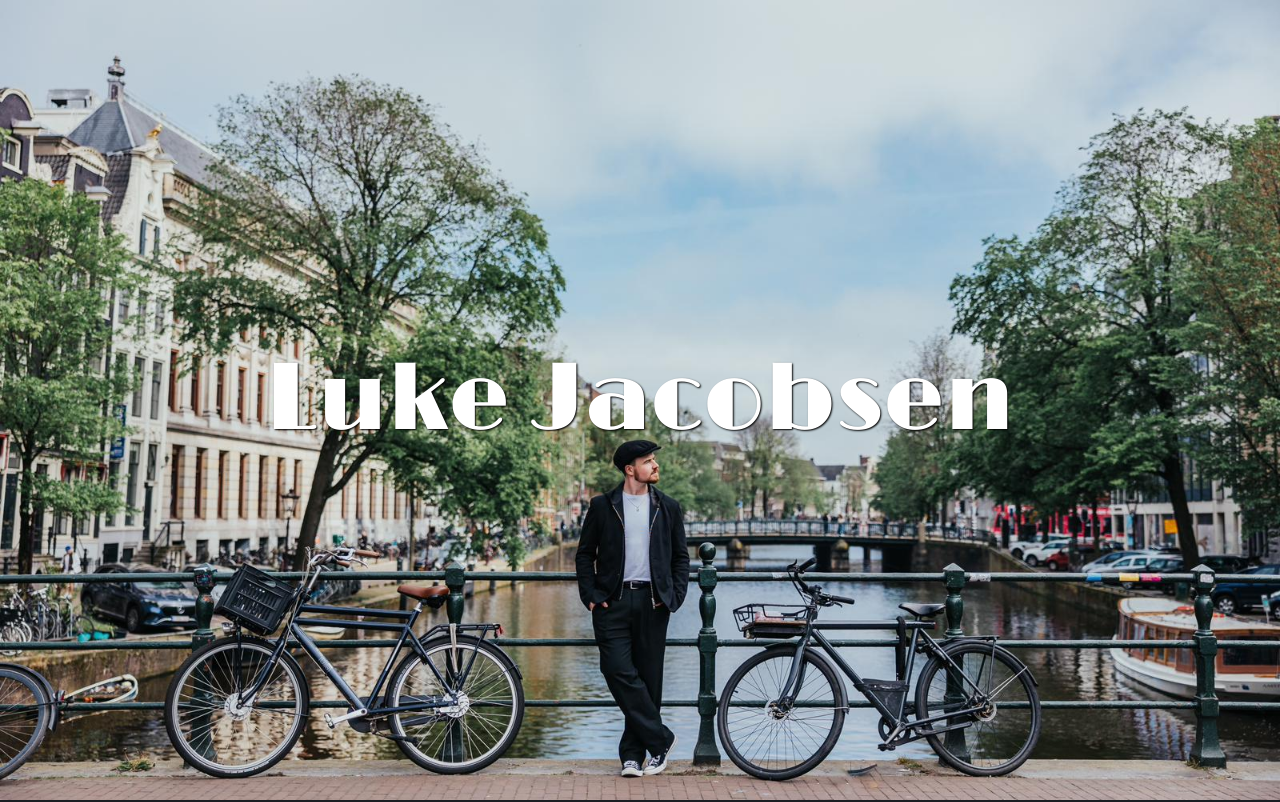
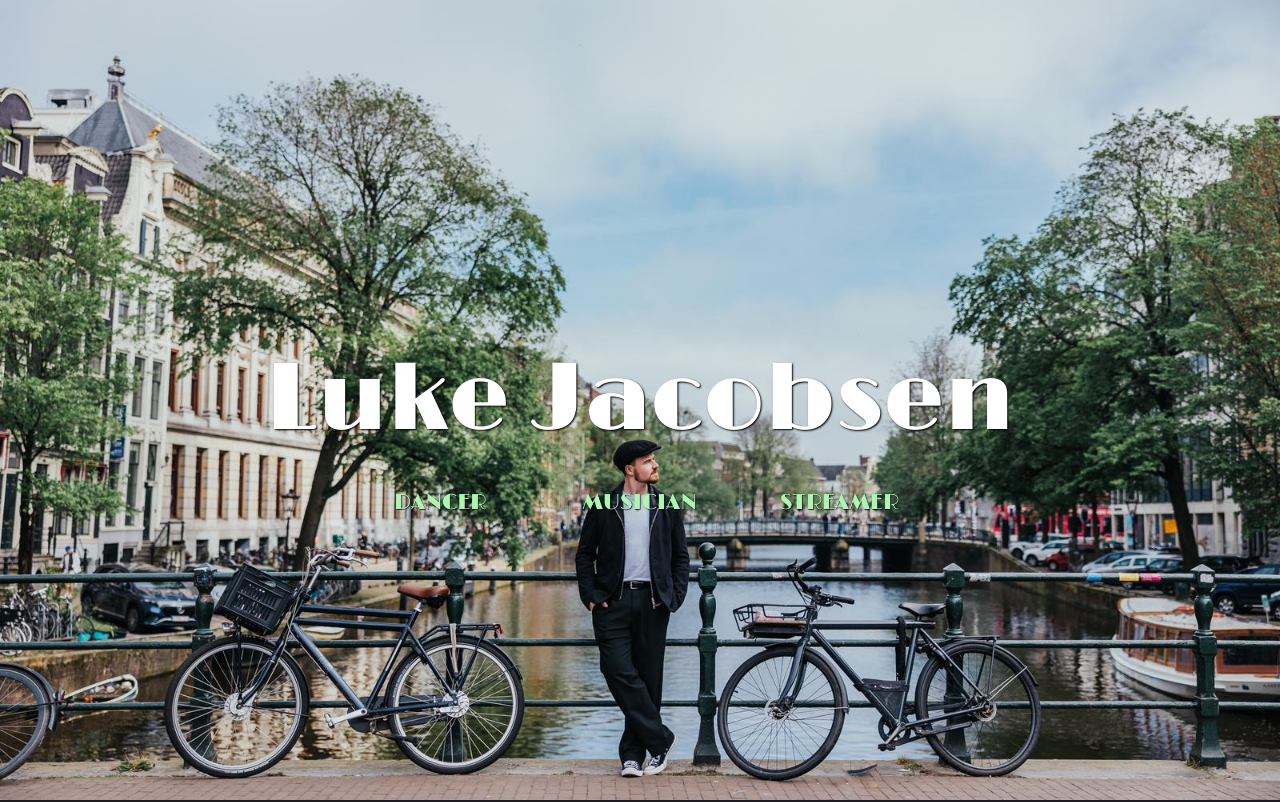
Before and after one commit to Lucobsen/lucobsen, a React (Vite) app: page / in a window 1280 px wide. Shown: the top 802 px of the page. Built offline with nearby package versions, Linux system fonts and the light colour scheme.

Commit message:
add animation

```diff
--- a/src/components/NavItems/NavItems.tsx
+++ b/src/components/NavItems/NavItems.tsx
@@ -1,7 +1,8 @@
-import { Button, Grid } from '@mui/material';
+import { Box, Button, Grid } from '@mui/material';
 import { Link } from '@tanstack/react-router';
-import { useContext } from 'react';
+import { useContext, useRef, type RefObject } from 'react';
 import { ScreenSizeContext } from '../../utils/screen-size-context';
+import { useHeroNavTransition } from '../../utils/use-hero-nav-transition';
 
 type CategoryButtonProps = {
   label: string;
@@ -14,6 +15,7 @@ const CategoryButton = ({ label }: CategoryButtonProps) => (
     sx={{
       color: 'text.primary',
       fontSize: '40px',
+      textShadow: '1px 1px 2px rgb(0 0 0 / calc(1 - var(--nav-p)))',
       transition: ({ transitions }) =>
         transitions.create(['transform', 'color'], {
           duration: transitions.duration.standard,
@@ -30,24 +32,41 @@ const CategoryButton = ({ label }: CategoryButtonProps) => (
   </Button>
 );
 
-export const NavItems = () => {
+type NavItemsProps = {
+  anchorRef?: RefObject<HTMLElement | null>;
+};
+
+export const NavItems = ({ anchorRef }: NavItemsProps) => {
   const { isSmallScreen, isMediumScreen } = useContext(ScreenSizeContext);
+  const navRef = useRef<HTMLDivElement>(null);
+
+  useHeroNavTransition(navRef, anchorRef);
+
+  const borderSx = {
+    borderRight: isSmallScreen ? 0 : 1,
+    borderColor: 'divider',
+  };
 
   return (
+    <Box
+      ref={navRef}
+      sx={{
+        '--nav-p': '1',
+        '--nav-offset': '0px',
+        transform:
+          'translateY(calc((var(--nav-p) - 1) * var(--nav-offset))) scale(calc(0.55 + 0.45 * var(--nav-p)))',
+        transformOrigin: 'center top',
+        willChange: 'transform',
+      }}
+    >
       <Grid container sx={{ rowGap: isMediumScreen ? 1 : 0 }}>
-      <Grid
-        size={{ md: 4, sm: 4, xs: 12 }}
-        sx={{ borderRight: isSmallScreen ? 0 : 1, borderColor: 'divider' }}
-      >
+        <Grid size={{ md: 4, sm: 4, xs: 12 }} sx={borderSx}>
           <Link to="/" hash="dancer">
             <CategoryButton label="Dancer" />
           </Link>
         </Grid>
 
-      <Grid
-        size={{ md: 4, sm: 4, xs: 12 }}
-        sx={{ borderRight: isSmallScreen ? 0 : 1, borderColor: 'divider' }}
-      >
+        <Grid size={{ md: 4, sm: 4, xs: 12 }} sx={borderSx}>
           <Link to="/" hash="musician">
             <CategoryButton label="Musician" />
           </Link>
@@ -59,5 +78,6 @@ export const NavItems = () => {
           </Link>
         </Grid>
       </Grid>
+    </Box>
   );
 };
--- a/src/routes/index.tsx
+++ b/src/routes/index.tsx
@@ -9,7 +9,7 @@ import {
   Typography,
 } from '@mui/material';
 import { createFileRoute } from '@tanstack/react-router';
-import { useContext } from 'react';
+import { useContext, useRef } from 'react';
 import { ScreenSizeContext } from '../utils/screen-size-context';
 import { brandGradient } from '../utils/lucobsenTheme';
 
@@ -20,6 +20,7 @@ import TwitchIcon from '../icons/TwitchIcon';
 export const Route = createFileRoute('/')({
   component: () => {
     const { isSmallScreen } = useContext(ScreenSizeContext);
+    const titleRef = useRef<HTMLElement>(null);
 
     return (
       <>
@@ -44,6 +45,7 @@ export const Route = createFileRoute('/')({
               }}
             >
               <Typography
+                ref={titleRef}
                 variant={isSmallScreen ? 'h4' : 'h1'}
                 sx={{
                   textShadow: '1px 1px 2px black',
@@ -67,7 +69,7 @@ export const Route = createFileRoute('/')({
               margin: '80px 0',
             }}
           >
-            <NavItems />
+            <NavItems anchorRef={titleRef} />
 
             {/* TODO: my past, hobbies & interests */}
             <Typography
--- /dev/null
+++ b/src/utils/use-hero-nav-transition.ts
@@ -0,0 +1,72 @@
+import { useLayoutEffect, type RefObject } from 'react';
+
+const GAP = 24;
+const TRAVEL_RATIO = 0.6;
+
+/**
+ * Lifts the nav up under the hero title at scroll 0 and settles it back into
+ * its real layout slot as the page scrolls. Progress is written straight to the
+ * DOM as a custom property so scrolling never triggers a React render.
+ */
+export const useHeroNavTransition = (
+  navRef: RefObject<HTMLElement | null>,
+  anchorRef?: RefObject<HTMLElement | null>
+) => {
+  useLayoutEffect(() => {
+    const nav = navRef.current;
+    const anchor = anchorRef?.current;
+    if (!nav || !anchor) return;
+
+    const setProgress = (value: number) =>
+      nav.style.setProperty('--nav-p', `${value}`);
+
+    if (window.matchMedia('(prefers-reduced-motion: reduce)').matches) {
+      nav.style.setProperty('--nav-offset', '0px');
+      setProgress(1);
+      return;
+    }
+
+    let distance = Math.max(1, window.innerHeight * TRAVEL_RATIO);
+    let frame = 0;
+
+    const progress = () => Math.min(1, Math.max(0, window.scrollY / distance));
+
+    const render = () => {
+      frame = 0;
+      setProgress(progress());
+    };
+
+    const measure = () => {
+      // Neutralise the transform so the rect reports the resting layout
+      // position rather than the currently animated one.
+      setProgress(1);
+
+      const navTop = nav.getBoundingClientRect().top + window.scrollY;
+      const anchorBottom =
+        anchor.getBoundingClientRect().bottom + window.scrollY;
+
+      distance = Math.max(1, window.innerHeight * TRAVEL_RATIO);
+      nav.style.setProperty(
+        '--nav-offset',
+        `${Math.max(0, navTop - (anchorBottom + GAP))}px`
+      );
+
+      render();
+    };
+
+    const onScroll = () => {
+      if (frame === 0) frame = requestAnimationFrame(render);
+    };
+
+    measure();
+
+    window.addEventListener('scroll', onScroll, { passive: true });
+    window.addEventListener('resize', measure);
+
+    return () => {
+      window.removeEventListener('scroll', onScroll);
+      window.removeEventListener('resize', measure);
+      if (frame !== 0) cancelAnimationFrame(frame);
+    };
+  }, [navRef, anchorRef]);
+};
```
Lines whose indentation alone changed are shown as unchanged.
